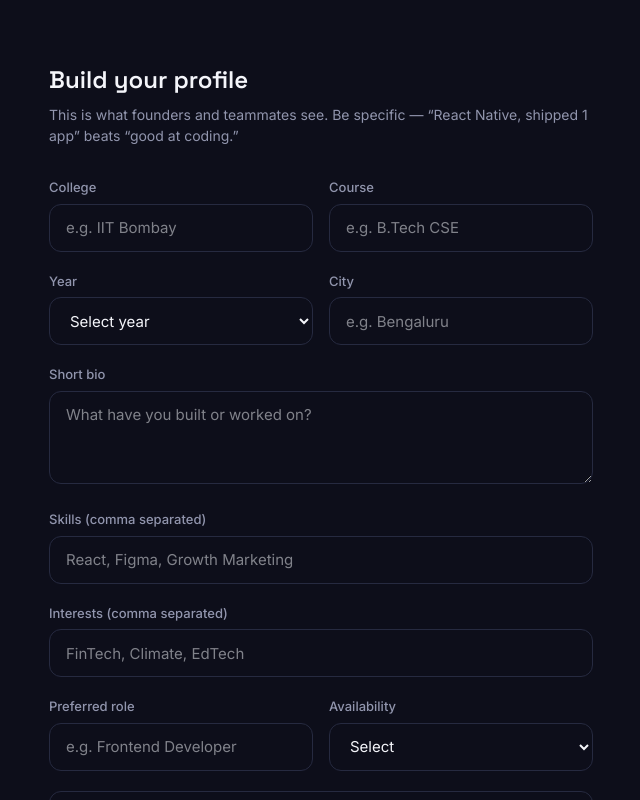
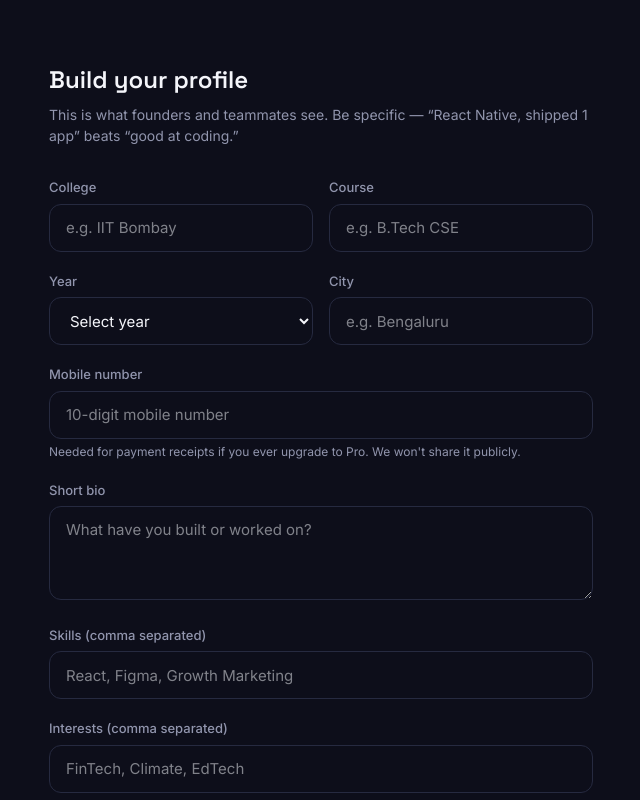
Before and after one commit to Darkcrisx7/project-connect, a Next.js app: page /onboarding/profile in a window 1280 px wide. Shown: the top 800 px of the page, without its empty margins (319-959 px from the left). Built offline with nearby package versions, Linux system fonts and the light colour scheme.

Commit message:
Update page.tsx

```diff
--- a/app/onboarding/profile/page.tsx
+++ b/app/onboarding/profile/page.tsx
@@ -59,6 +59,21 @@ export default function ProfilePage() {
         </div>
 
         <div>
+          <label className={label}>Mobile number</label>
+          <input
+            name="phoneNumber"
+            type="tel"
+            inputMode="numeric"
+            required
+            placeholder="10-digit mobile number"
+            className={inputClass}
+          />
+          <p className="mt-1 text-[12px] text-ink-muted">
+            Needed for payment receipts if you ever upgrade to Pro. We won&apos;t share it publicly.
+          </p>
+        </div>
+
+        <div>
           <label className={label}>Short bio</label>
           <textarea
             name="bio"
```
